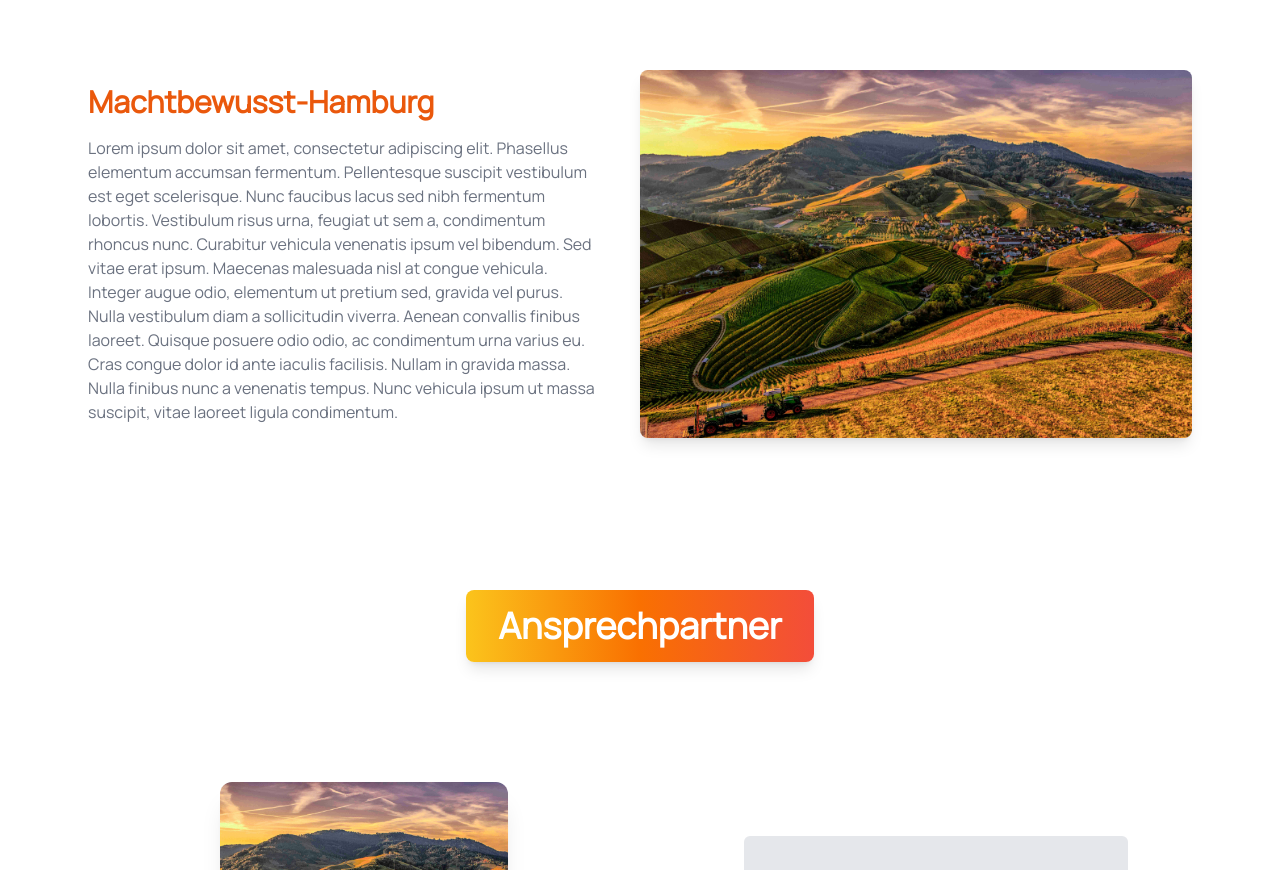
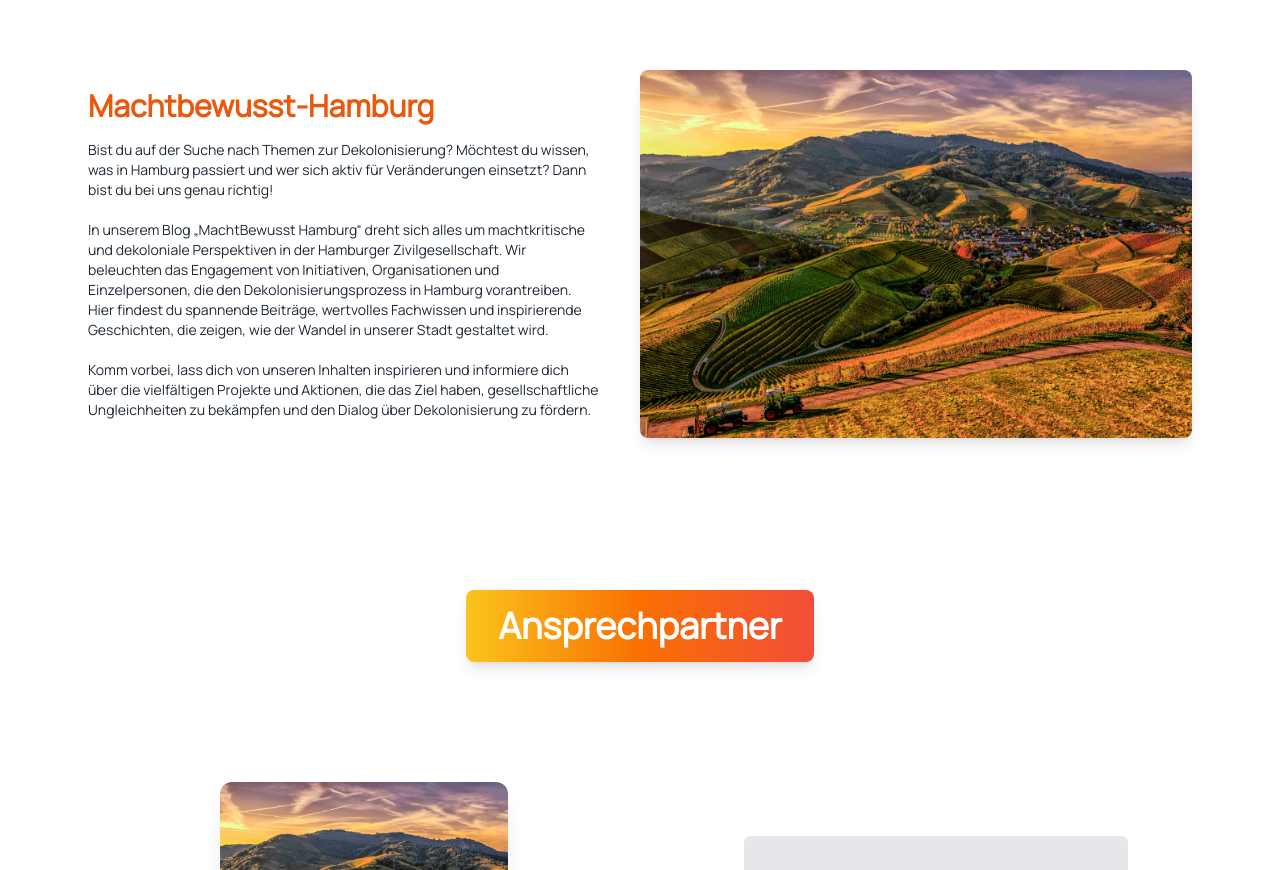
Before and after one commit to Chell0/ossara, a Next.js app: page /bildungsarbeit in a window 1280 px wide. Shown: the part 1220-2090 px from the top of the page. Built offline with nearby package versions, Linux system fonts and the light colour scheme; a web font is replaced by a local one.

Commit message:
chore: Replace text in the Machtbewusst section.

```diff
--- a/src/components/Bildungsarbeit/Bildungsarbeit.tsx
+++ b/src/components/Bildungsarbeit/Bildungsarbeit.tsx
@@ -66,28 +66,34 @@
                 Machtbewusst-Hamburg
               </Link>
             </h2>
-            {/* // TODO: CHANGE TEXT IN THIS AREA */}
-            <p className="mt-4 text-gray-500">
-              Lorem ipsum dolor sit amet, consectetur adipiscing elit. Phasellus
-              elementum accumsan fermentum. Pellentesque suscipit vestibulum est
-              eget scelerisque. Nunc faucibus lacus sed nibh fermentum lobortis.
-              Vestibulum risus urna, feugiat ut sem a, condimentum rhoncus nunc.
-              Curabitur vehicula venenatis ipsum vel bibendum. Sed vitae erat
-              ipsum. Maecenas malesuada nisl at congue vehicula. Integer augue
-              odio, elementum ut pretium sed, gravida vel purus. Nulla
-              vestibulum diam a sollicitudin viverra. Aenean convallis finibus
-              laoreet. Quisque posuere odio odio, ac condimentum urna varius eu.
-              Cras congue dolor id ante iaculis facilisis. Nullam in gravida
-              massa. Nulla finibus nunc a venenatis tempus. Nunc vehicula ipsum
-              ut massa suscipit, vitae laoreet ligula condimentum.
+            <p className="mt-4 text-sm text-gray-800">
+              Bist du auf der Suche nach Themen zur Dekolonisierung? Möchtest du
+              wissen, was in Hamburg passiert und wer sich aktiv für
+              Veränderungen einsetzt? Dann bist du bei uns genau richtig!
+              <br />
+              <br />
+              In unserem Blog „MachtBewusst Hamburg“ dreht sich alles um
+              machtkritische und dekoloniale Perspektiven in der Hamburger
+              Zivilgesellschaft. Wir beleuchten das Engagement von Initiativen,
+              Organisationen und Einzelpersonen, die den Dekolonisierungsprozess
+              in Hamburg vorantreiben. Hier findest du spannende Beiträge,
+              wertvolles Fachwissen und inspirierende Geschichten, die zeigen,
+              wie der Wandel in unserer Stadt gestaltet wird.
+              <br />
+              <br />
+              Komm vorbei, lass dich von unseren Inhalten inspirieren und
+              informiere dich über die vielfältigen Projekte und Aktionen, die
+              das Ziel haben, gesellschaftliche Ungleichheiten zu bekämpfen und
+              den Dialog über Dekolonisierung zu fördern.
             </p>
           </div>
           <div className="w-full md:w-1/2 flex-shrink-0">
             <Image
               src={`/bgs/img1.jpg`}
               alt="About Photo"
-              width={200}
-              height={200}
+              width={560}
+              height={480}
+              quality={100}
               className="w-full h-auto rounded-lg shadow-lg"
             />
           </div>
```
